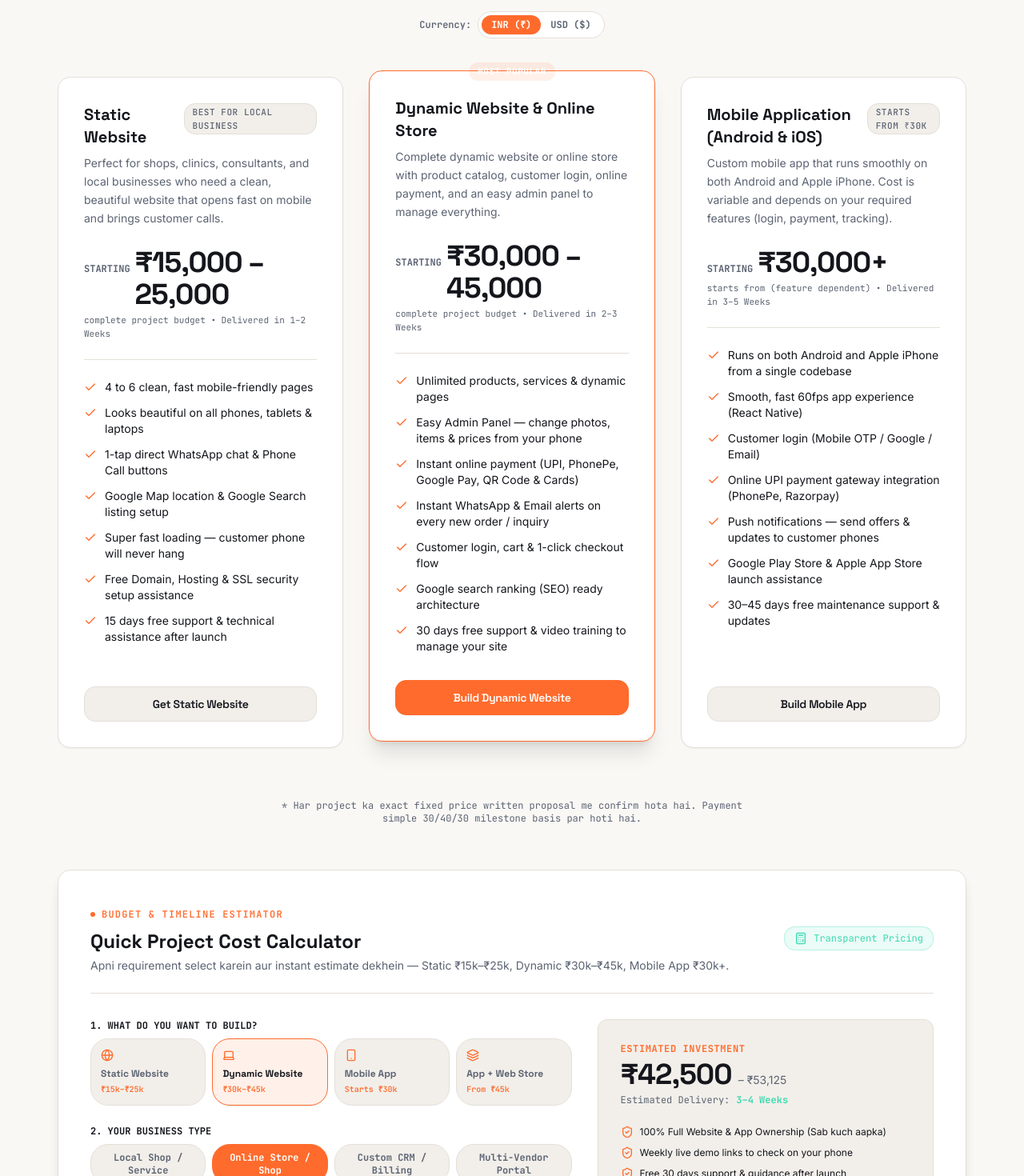
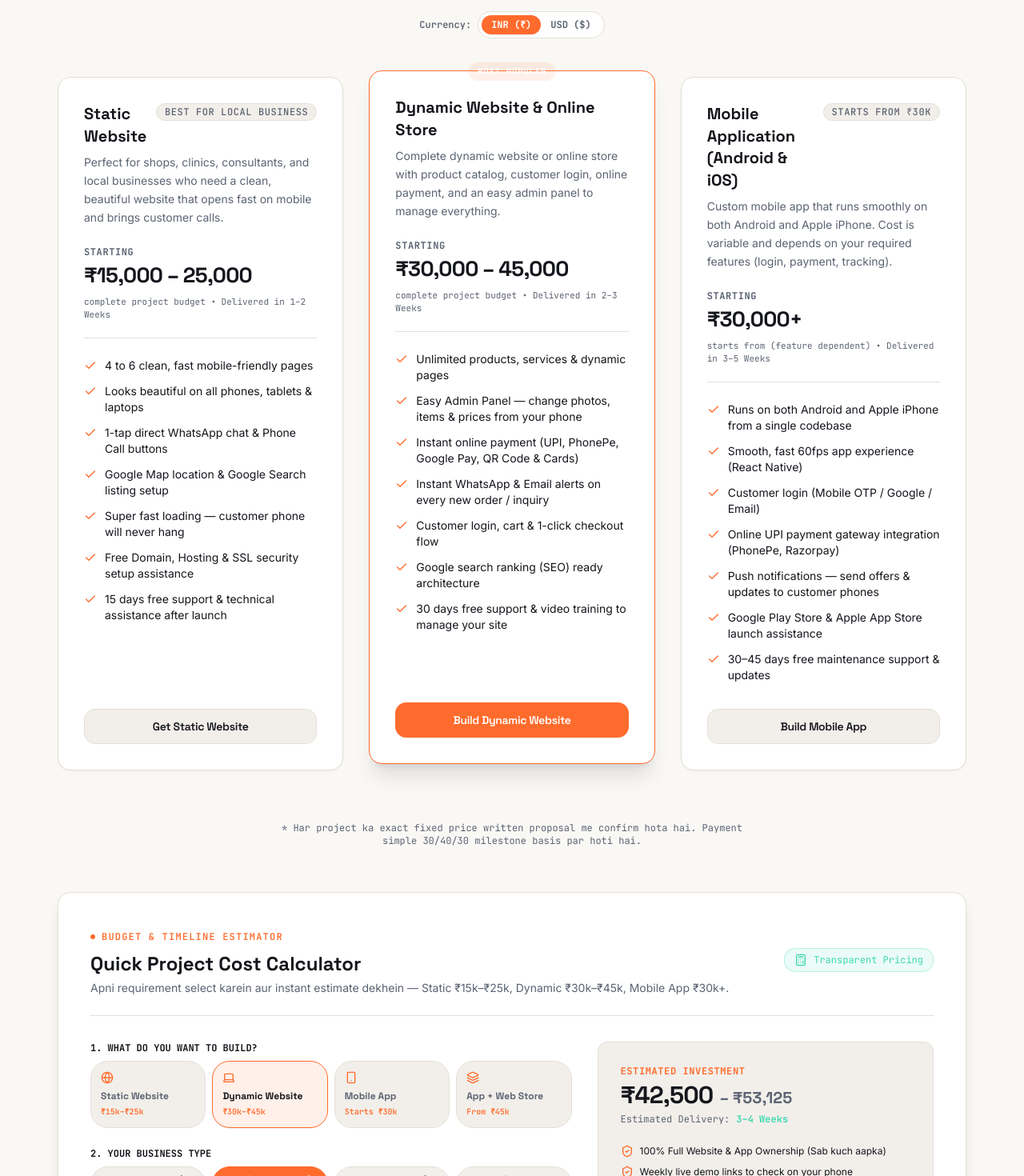
Before and after one commit to pintusingh123/jhala_web_tech, a Next.js app: page / in a window 1280 px wide. Shown: the part 7420-8890 px from the top of the page at 80% size. Built offline with nearby package versions, Linux system fonts and the light colour scheme.

Commit message:
fix(pricing): fix pricing card alignment, reduce price text size and prevent line wrap

```diff
--- a/src/components/ui/AppEstimator.jsx
+++ b/src/components/ui/AppEstimator.jsx
@@ -189,11 +189,11 @@ export default function AppEstimator({ onOpenQuote }) {
               Estimated Investment
             </span>
 
-            <div className="flex items-baseline gap-2 mb-1">
-              <span className="font-head text-3xl sm:text-4xl font-bold text-primary tracking-tight">
+            <div className="flex items-baseline flex-wrap gap-x-2 gap-y-1 mb-1">
+              <span className="font-head text-2xl sm:text-3xl font-bold text-primary tracking-tight whitespace-nowrap">
                 ₹{totalMinPrice.toLocaleString('en-IN')}
               </span>
-              <span className="font-body text-sm text-muted">
+              <span className="font-head text-lg sm:text-xl font-bold text-muted whitespace-nowrap">
                 – ₹{totalMaxPrice.toLocaleString('en-IN')}
               </span>
             </div>
--- a/src/components/ui/PricingCard.jsx
+++ b/src/components/ui/PricingCard.jsx
@@ -26,30 +26,32 @@ export default function PricingCard({
       )}
 
       <div>
-        <div className="flex justify-between items-start mb-2">
-          <h3 className="font-head text-xl font-bold text-primary">
+        <div className="flex justify-between items-start gap-2 mb-2 sm:min-h-[3rem]">
+          <h3 className="font-head text-lg sm:text-xl font-bold text-primary leading-snug">
             {tier.name}
           </h3>
           {!tier.popular && tier.badge && (
-            <Badge variant="neutral" size="sm">
+            <Badge variant="neutral" size="sm" className="shrink-0 text-[10px] sm:text-xs">
               {tier.badge}
             </Badge>
           )}
         </div>
 
-        <p className="font-body text-xs sm:text-sm text-muted leading-relaxed mb-6">
+        <p className="font-body text-xs sm:text-sm text-muted leading-relaxed mb-6 sm:min-h-[3.25rem]">
           {tier.desc}
         </p>
 
         {/* Price Display */}
-        <div className="pb-6 mb-6 border-b border-subtle">
-          <div className="flex items-baseline gap-1.5">
-            <span className="font-mono text-xs font-bold text-muted uppercase">Starting</span>
-            <span className="font-head text-3xl sm:text-4xl font-bold text-primary tracking-tight">
+        <div className="pb-5 mb-6 border-b border-subtle">
+          <span className="font-mono text-[10px] sm:text-xs font-bold text-muted uppercase tracking-wider block mb-1">
+            Starting
+          </span>
+          <div className="flex items-baseline">
+            <span className="font-head text-2xl sm:text-[1.65rem] font-bold text-primary tracking-tight whitespace-nowrap">
               {price}
             </span>
           </div>
-          <span className="font-mono text-[11px] text-muted block mt-1">
+          <span className="font-mono text-[11px] text-muted block mt-1.5">
             {tier.period} &bull; Delivered in {tier.timeline}
           </span>
         </div>
```
